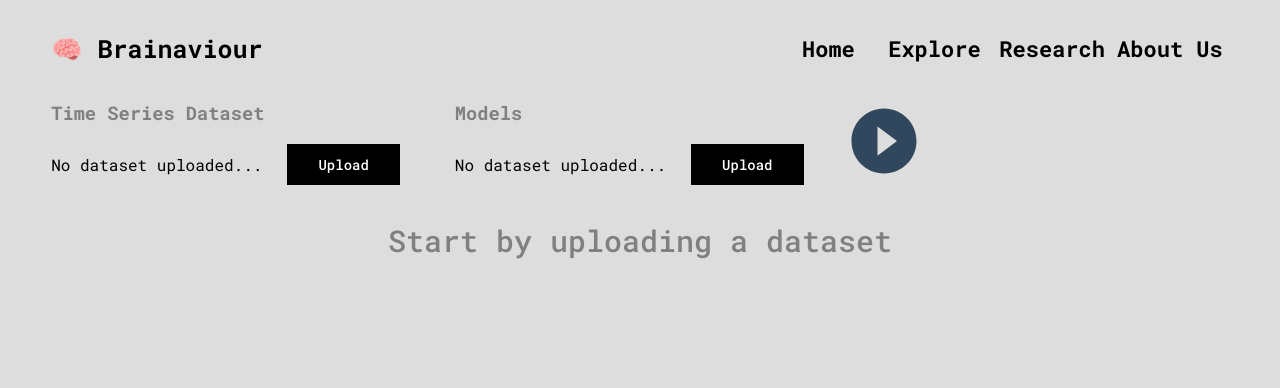
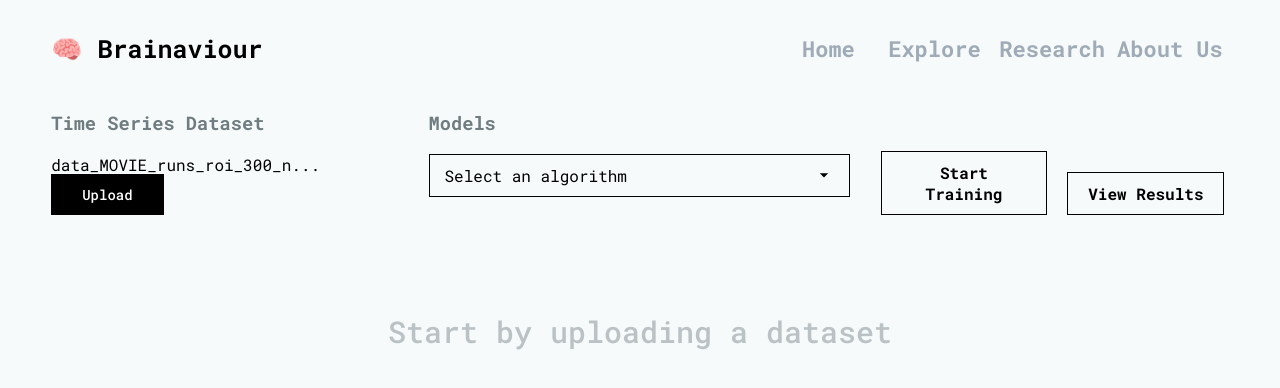
Before and after one commit to Team-Athena/brainaviour, a Next.js app: page /explore in a window 1280 px wide. Shown: the top 388 px of the page. Built offline with nearby package versions, Linux system fonts and the light colour scheme.

Commit message:
Adjusted buttons and other CSS stylesheets

```diff
--- a/components/Header/styles.js
+++ b/components/Header/styles.js
@@ -24,6 +24,7 @@ export const HeaderItem = styled.div`
     cursor: pointer;
     width: 1;
     text-decoration: none;
+    color: ${colors.action}70;
 
     &:after {
         display: block;
--- a/components/Menubar/index.js
+++ b/components/Menubar/index.js
@@ -1,7 +1,8 @@
 import Grid from '@material-ui/core/Grid'
 import styled from 'styled-components'
-import PlayCircleFilledIcon from '@material-ui/icons/PlayCircleFilled';
+import PlayCircleFilledIcon  from '@material-ui/icons/PlayCircleFilled';
 import { colors } from 'styles/colors'
+import ArrowDropDownIcon from '@material-ui/icons/ArrowDropDown';
 
 const UploadButton = styled.button`
     color: white;
@@ -14,63 +15,89 @@ const UploadButton = styled.button`
     cursor: pointer;
 
     &:hover {
-        background: #dddddd;
+        background: ${colors.primary};
         color: black;
         border: 1px solid black;
     }
 `;
 
-const UploadText = styled.p`
-    padding-right: 25px;
+const ResultsButton = styled.button`
+    color: black;
+    border: 1px solid black;
+    background: ${colors.primary};
+    font-size: 16px;
+    font-family: 'Roboto Mono', monospace;
+    font-weight: 700;
+    padding: 10px 20px;
+    cursor: pointer;
+
+    &:hover {
+        background: ${colors.action};
+        color: white;
+        border: 1px solid black;
+    }
+`;
+
+const MenuText = styled.p`
+    padding-right: 10px;
     margin: 0px;
     height: 20px;
 `;
 
-const TrainButton = styled(PlayCircleFilledIcon)`
-    width: 100px;
-    color: ${colors.action};
+const MenuLabel = styled.h3`
+    color: ${colors.light};
+`;
+
+const TrainButton = styled.button`
+    color: black;
+    border: 1px solid black;
+    background: ${colors.primary};
+    font-size: 16px;
+    font-family: 'Roboto Mono', monospace;
+    font-weight: 700;
+    padding: 10px 20px;
     cursor: pointer;
-    border: 1px solid transparent;
 
     &:hover {
-        color: ${colors.warning};
+        background: ${colors.warning};
+        color: white;
+        border: 1px solid ${colors.warning};
     }
 `;
 
 export default function Menubar() {
   return (
-    <div>
-        <Grid container spacing={5} direction="row">
+    <Grid container spacing={2} wrap="nowrap">
+
+        <Grid item xs={4} style={{marginRight: 15}}>
             <Grid item>
-                <Grid item xs={12}>
-                    <h3 style={{color: 'grey'}}>Time Series Dataset</h3>
-                </Grid>
-                <Grid container item justify="flex-start" alignItems="center">
-                    <UploadText>No dataset uploaded...</UploadText>
-                    <UploadButton>Upload</UploadButton>
-                </Grid>
+                <MenuLabel>Time Series Dataset</MenuLabel>
+            </Grid>
+            <Grid item container alignItems="center">
+                <MenuText>data_MOVIE_runs_roi_300_n...</MenuText>
+                <UploadButton>Upload</UploadButton>
+            </Grid>
+        </Grid>
+
+        <Grid item xs={5}>
+            <Grid item>
+                <MenuLabel>Models</MenuLabel>
             </Grid>
 
-            <Grid item style={{marginLeft: 15}}>
-                <Grid item xs={12}>
-                    <h3 style={{color: 'grey'}}>Models</h3>
-                </Grid>
-                <Grid container item justify="flex-start" alignItems="center">
-                    <UploadText>No dataset uploaded...</UploadText>
-                    <UploadButton>Upload</UploadButton>
-                </Grid>
+            <Grid item style={{border: '1px solid black', padding: '10px 15px', marginRight: 15}}>
+                Select an algorithm
+                <ArrowDropDownIcon style={{fontSize: 20, alignSelf: 'flex-end', float: 'right'}}/>
             </Grid>
+        </Grid>
 
-            <Grid item styles={{marginLeft: 25}}>
-                <Grid container alignItems="flex-end" style={{height: '100%'}}>
-                    <Grid item xs={12}>
-                        <TrainButton style={{fontSize: 80}}/>
-                    </Grid>
-                </Grid>
-            </Grid>
+        <Grid item container xs={2} alignItems="flex-end" justify="center">
+            {/* <TrainButton style={{fontSize: 90}}/> */}
+            <TrainButton>Start Training</TrainButton>
+        </Grid>
 
-
+        <Grid item container xs={2} alignItems="flex-end" justify="center">
+            <ResultsButton>View Results</ResultsButton>
         </Grid>
-    </div>
+    </Grid>
   )
 }
--- a/pages/explore.js
+++ b/pages/explore.js
@@ -1,28 +1,32 @@
 import Grid from '@material-ui/core/Grid'
 import styled from 'styled-components'
 import Menubar from 'components/Menubar'
+import { colors } from 'styles/colors'
 
 const DefaultText = styled.h1`
-    color: grey;
+    color: ${colors.light}70;
     font-size: 30px;
     font-weight: 500;
+    height: 100%;
 `;
 
-{/* <Grid container item xs={12} justify="center" alignItems="center">
-test
-</Grid> */}
+const MainContainer = styled.div`
+    display: flex;
+    flex-direction: column;
+    position: relative;
+    height: 50vh;
+    margin-top: 10px;
+`;
 
-export default function Home() {
+export default function Explore() {
   return (
-    <div>
-        <Grid container spacing={2}>
-            <Grid container item xs={12}  styles={{background: 'red'}} direction="row">
-                <Menubar />
-            </Grid>
-            <Grid container item xs={12} justify="center" alignItems="center" >
-                <DefaultText styles>Start by uploading a dataset</DefaultText>
-            </Grid>
+    <MainContainer>
+        <Grid container item xs={12} direction="column">
+            <Menubar />
         </Grid>
-    </div>
+        <Grid container item xs={12} justify="center" alignItems="center">
+            <DefaultText styles>Start by uploading a dataset</DefaultText>
+        </Grid>
+    </MainContainer>
   )
 }
--- a/pages/index.js
+++ b/pages/index.js
@@ -34,7 +34,7 @@ export default function Home() {
           <Image src="/brain.png"
           alt="test"
           width="600"
-          height="600"
+          height="620"
           layout="fixed" />
         </div>
       </div>
--- a/styles/Home.module.css
+++ b/styles/Home.module.css
@@ -1,3 +1,5 @@
+
+
 .container {
   padding: 0 0.5rem;
   display: flex;
@@ -40,7 +42,7 @@
 }
 
 .mainButton:hover {
-  background: #dddddd;
+  background: #f6fafb;
   font-weight: 500;
   border: 1px solid black;
   color: black;
--- a/styles/colors.js
+++ b/styles/colors.js
@@ -1,7 +1,9 @@
 export const colors = {
-    primary: '#dddddd',
+    primary: '#f6fafb',
     secondary: '#222831',
     action: '#30475e',
     danger: '#f05454',
-    warning: '#FFCC33'
+    warning: '#FFCC33',
+    light: '#6f7c80',
+    black: '#252b31'
 }
--- a/styles/globals.css
+++ b/styles/globals.css
@@ -3,6 +3,7 @@ body {
   padding: 0;
   margin: 0;
   font-family: 'Roboto Mono', monospace;
+  height: 100%;
 }
 
 a {
```
